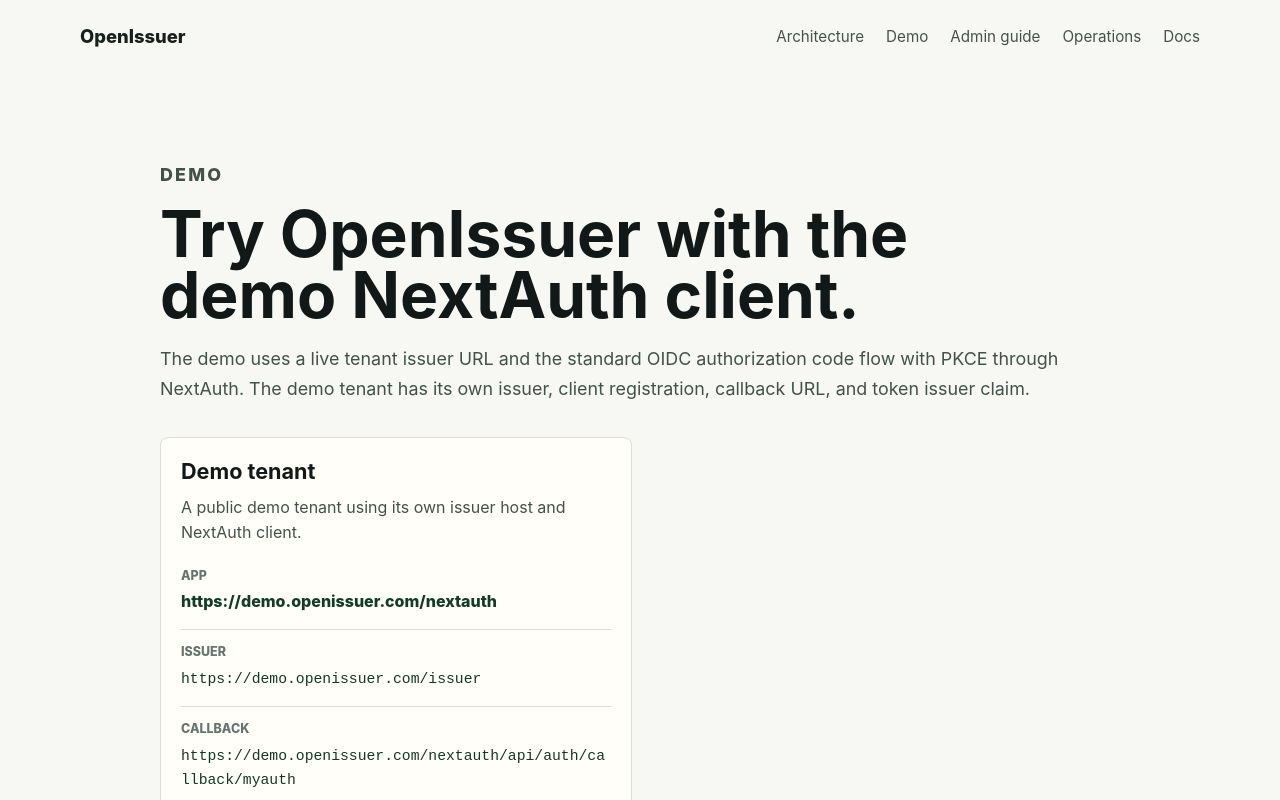
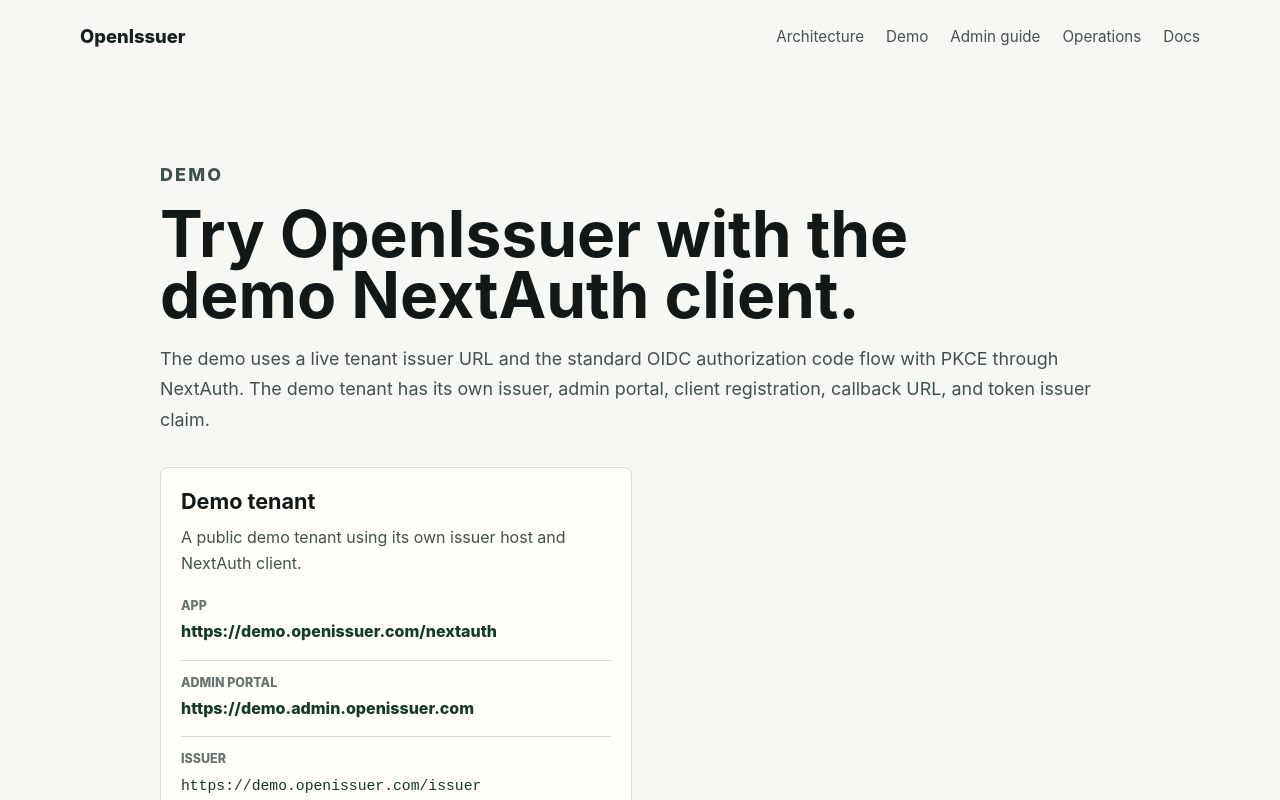
Before and after one commit to sonamsamdupkhangsar/openissuer-site, a Next.js app: page /demo in a window 1280 px wide. Shown: the top 800 px of the page. Built offline with nearby package versions, Linux system fonts and the light colour scheme.

Commit message:
add demo links

```diff
--- a/pages/demo.tsx
+++ b/pages/demo.tsx
@@ -7,6 +7,7 @@
     name: 'Demo tenant',
     description: 'A public demo tenant using its own issuer host and NextAuth client.',
     appUrl: 'https://demo.openissuer.com/nextauth',
+    adminUrl: 'https://demo.admin.openissuer.com',
     issuer: 'https://demo.openissuer.com/issuer',
     callback: 'https://demo.openissuer.com/nextauth/api/auth/callback/myauth',
   },
@@ -35,7 +36,7 @@
           <p>
             The demo uses a live tenant issuer URL and the standard OIDC authorization
             code flow with PKCE through NextAuth. The demo tenant has its own issuer,
-            client registration, callback URL, and token issuer claim.
+            admin portal, client registration, callback URL, and token issuer claim.
           </p>
 
           <div className={styles.demoGrid}>
@@ -47,6 +48,10 @@
                   <div>
                     <dt>App</dt>
                     <dd><a href={demo.appUrl}>{demo.appUrl}</a></dd>
+                  </div>
+                  <div>
+                    <dt>Admin portal</dt>
+                    <dd><a href={demo.adminUrl}>{demo.adminUrl}</a></dd>
                   </div>
                   <div>
                     <dt>Issuer</dt>
```
